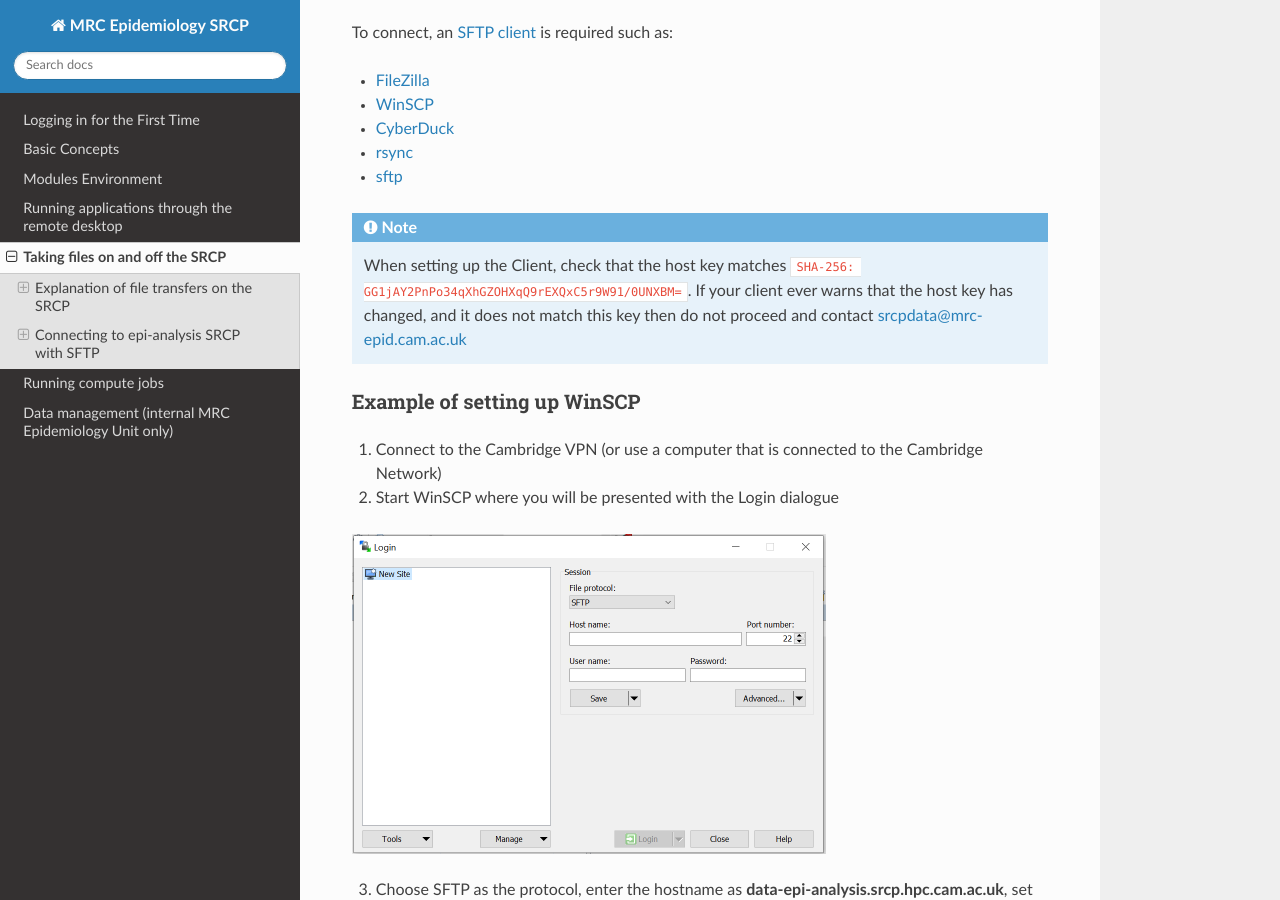
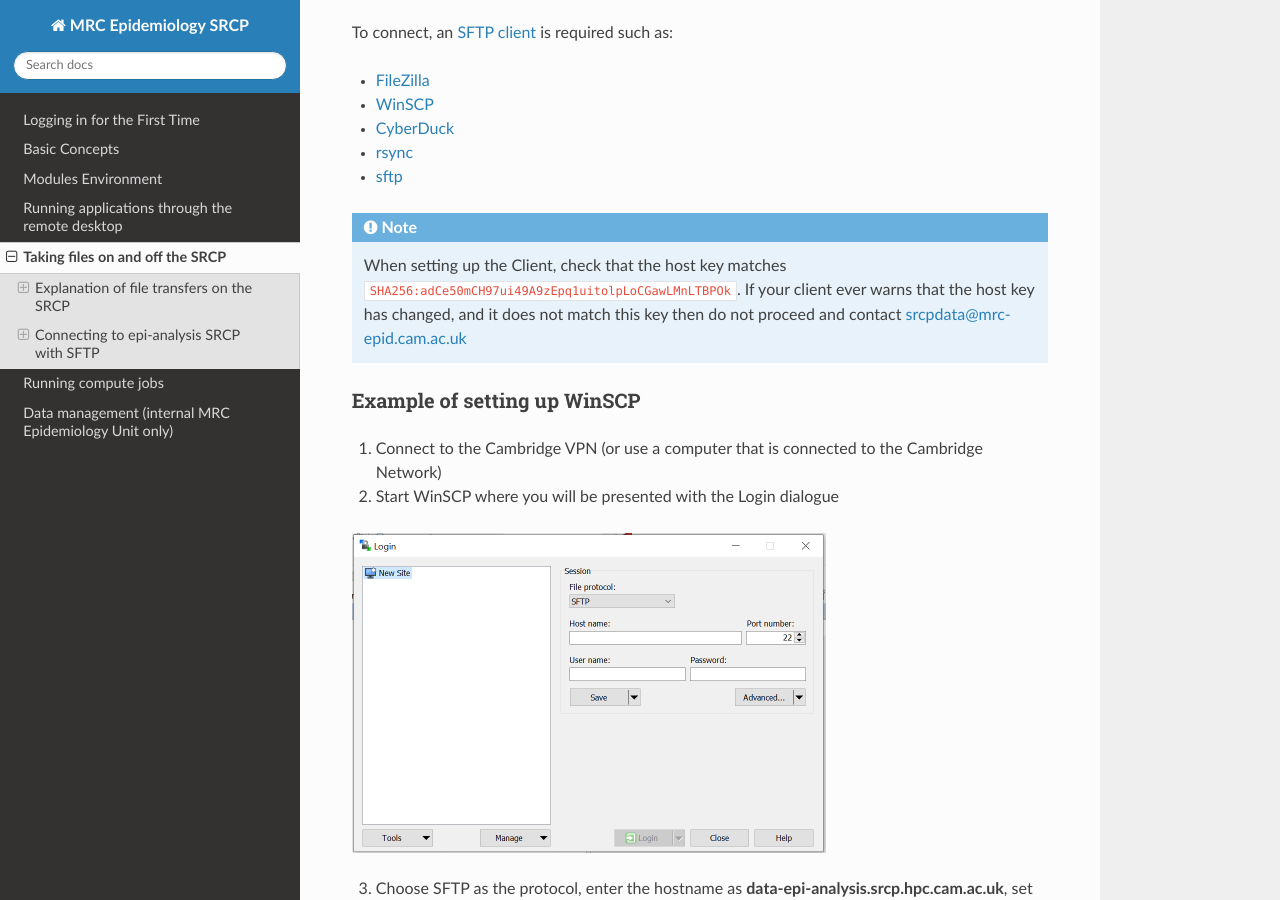
Before and after one commit to epi-analysis/SRCP_docs, a Sphinx documentation site: the page built from docs/source/04-Taking-files-on-and-off-SRCP.rst, in a window 1280 px wide and 900 px high, scrolled down 1990 px. Built offline with Sphinx 7.4.7 and the Read the Docs theme 3.1.0, drawn with Linux system fonts in a browser that asks for light colours.

Commit message:
Update 04-Taking-files-on-and-off-SRCP.rst

```diff
--- a/docs/source/04-Taking-files-on-and-off-SRCP.rst
+++ b/docs/source/04-Taking-files-on-and-off-SRCP.rst
@@ -60,7 +60,7 @@
 -  `sftp <https://linux.die.net/man/1/sftp>`__
 
 .. note::
-   When setting up the Client, check that the host key matches ``SHA-256:  GG1jAY2PnPo34qXhGZOHXqQ9rEXQxC5r9W91/0UNXBM=``. If your client ever warns that the host key has changed, and it does not match this key then do not proceed and contact srcpdata@mrc-epid.cam.ac.uk
+   When setting up the Client, check that the host key matches ``SHA256:adCe50mCH97ui49A9zEpq1uitolpLoCGawLMnLTBPOk``. If your client ever warns that the host key has changed, and it does not match this key then do not proceed and contact srcpdata@mrc-epid.cam.ac.uk
 
 Example of setting up WinSCP
 ~~~~~~~~~~~~~~~~~~~~~~~~~~~~
```
